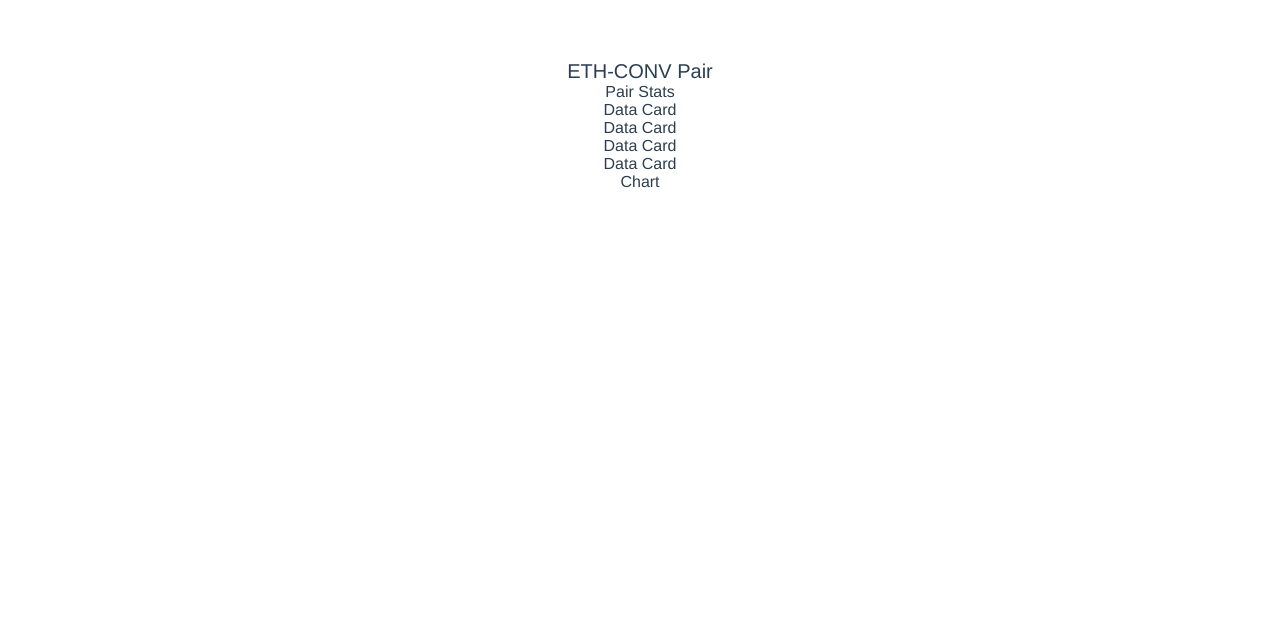
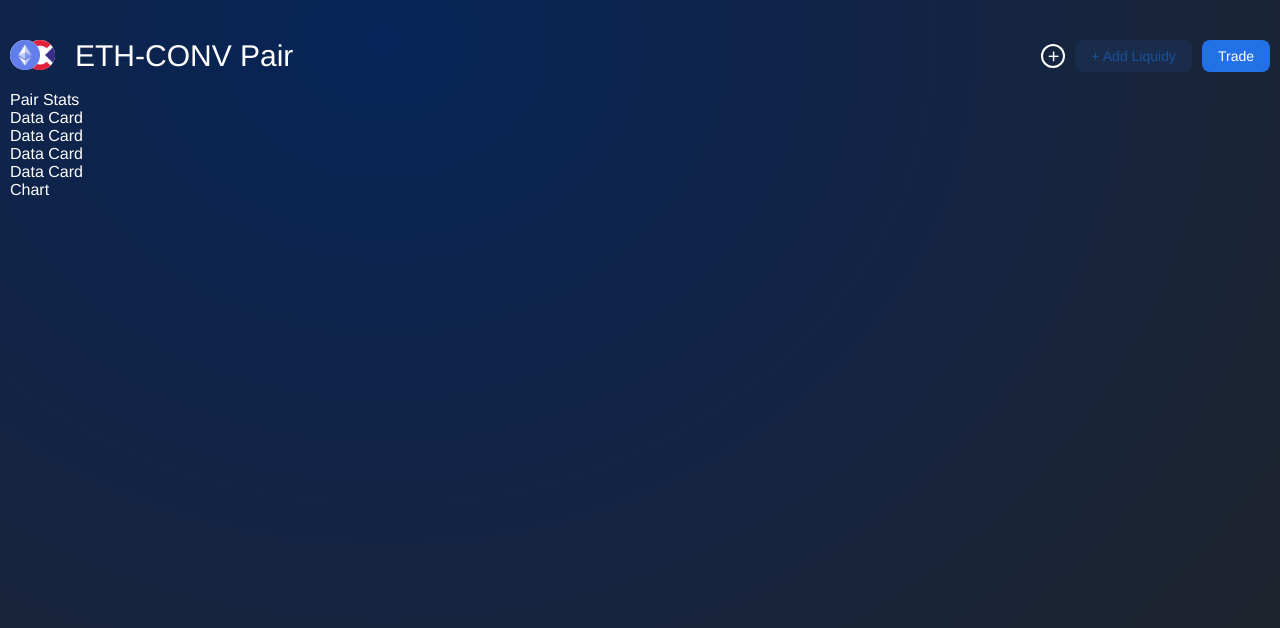
Before and after one commit to paksum1212/uniswap, a Vue app: page / in a window 1280 px wide. Shown: the top 628 px of the page. Built offline with nearby package versions, Linux system fonts and the light colour scheme.

Commit message:
Develop topbar control and layout

```diff
--- a/src/App.vue
+++ b/src/App.vue
@@ -19,12 +19,65 @@ export default {
 </script>
 
 <style>
+html {
+  width: 100%;
+  height: 100%;
+  background: #072654;
+  background-image: radial-gradient(farthest-corner at 30% 5%, #062458 0%, #232429 100%);
+}
+body {
+  padding: 0px;
+  margin: 0px;
+}
 #app {
   font-family: Avenir, Helvetica, Arial, sans-serif;
   -webkit-font-smoothing: antialiased;
   -moz-osx-font-smoothing: grayscale;
+  text-align: left;
+  color: #ffffff;
+  margin: 30px auto;
+  padding: 10px;
+  max-width: 1280px;
+}
+
+/* Common */
+.btn-add {
+  display: inline-block;
+  width: 20px;
+  height: 20px;
+  border: 2px solid #ffffff;
+  border-radius: 50%;
+  vertical-align: middle;
+  cursor: pointer;
+}
+.btn-add.disabled {
+  border-color: #1A539A;
+  color: #1A539A;
+  cursor: default;
+}
+.btn-add::after {
+  content: '+';
+  width: 100%;
+  height: 100%;
   text-align: center;
-  color: #2c3e50;
-  margin-top: 60px;
+  display: block;
+  line-height: 100%;
+}
+.btn-std {
+  display: inline-block;
+  height: 16px;
+  padding: 8px 16px;
+  border-radius: 8px;
+  background: #2271E7;
+  color: #ffffff;
+  font-size: 14px;
+  line-height: 16px;
+  vertical-align: middle;
+  cursor: pointer;
+}
+.btn-std.disabled {
+  color: #1A539A;
+  background: #192C4C;
+  cursor: default;
 }
 </style>
--- a/src/components/Header/TopBar.vue
+++ b/src/components/Header/TopBar.vue
@@ -1,6 +1,15 @@
 <template>
   <div class="top-bar">
-    {{ title }}
+    <div>
+      <span class="icon"><img v-bind:src="images.icon(this.$code1)" /></span>
+      <span class="icon"><img v-bind:src="images.icon(this.$code2)" /></span>
+      <span class="title">{{ title }}</span>
+    </div>
+    <div>
+      <div class="btn-add" v-bind:class="{ disabled: !enable.add }"></div>
+      <div class="btn-std" v-bind:class="{ disabled: !enable.addLiquidity }">+ Add Liquidy</div>
+      <div class="btn-std" v-bind:class="{ disabled: !enable.trade }">Trade</div>
+    </div>
   </div>
 </template>
 
@@ -10,10 +19,54 @@ export default {
   props: {
     title: String,
     enable: Object
+  },
+  data() {
+    return {
+      images: {
+        icon: (code) => require('@/assets/icons/' + code + '.png')
+      }
+    }
   }
 }
 </script>
 
 <style scoped>
+.top-bar {
+  position: relative;
+  margin-bottom: 20px;
+}
+.top-bar > div {
+  display: inline-block;
+}
+.top-bar > div:last-of-type {
+  float: right;
+}
+.top-bar > div:last-of-type > div {
+  margin-left: 10px;
+}
 
+.icon {
+  position: relative;
+  display: inline-block;
+  background: #ffffff;
+  padding: 0px;
+  margin: 0px;
+  border-radius: 50%;
+  vertical-align: text-bottom;
+  z-index: 10;
+}
+.icon > img {
+  float: left;
+  width: 30px;
+  height: 30px;
+}
+.icon + .icon {
+  margin-left: -15px;
+  z-index: 5;
+}
+.title {
+  margin-left: 20px;
+  font-size: 30px;
+  line-height: 30px;
+}
 </style>
```
Also changed, not shown: src/assets/icons/CONV.png (added), src/assets/icons/ETH.png (added).
